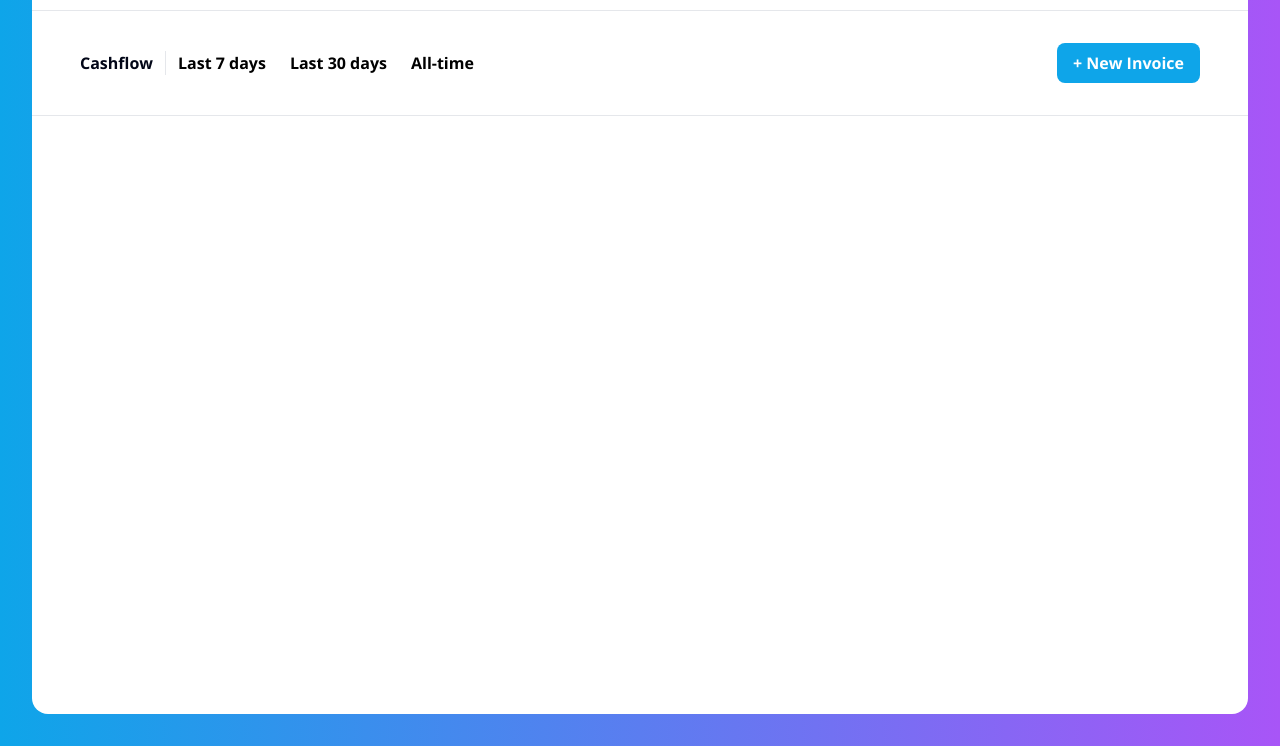
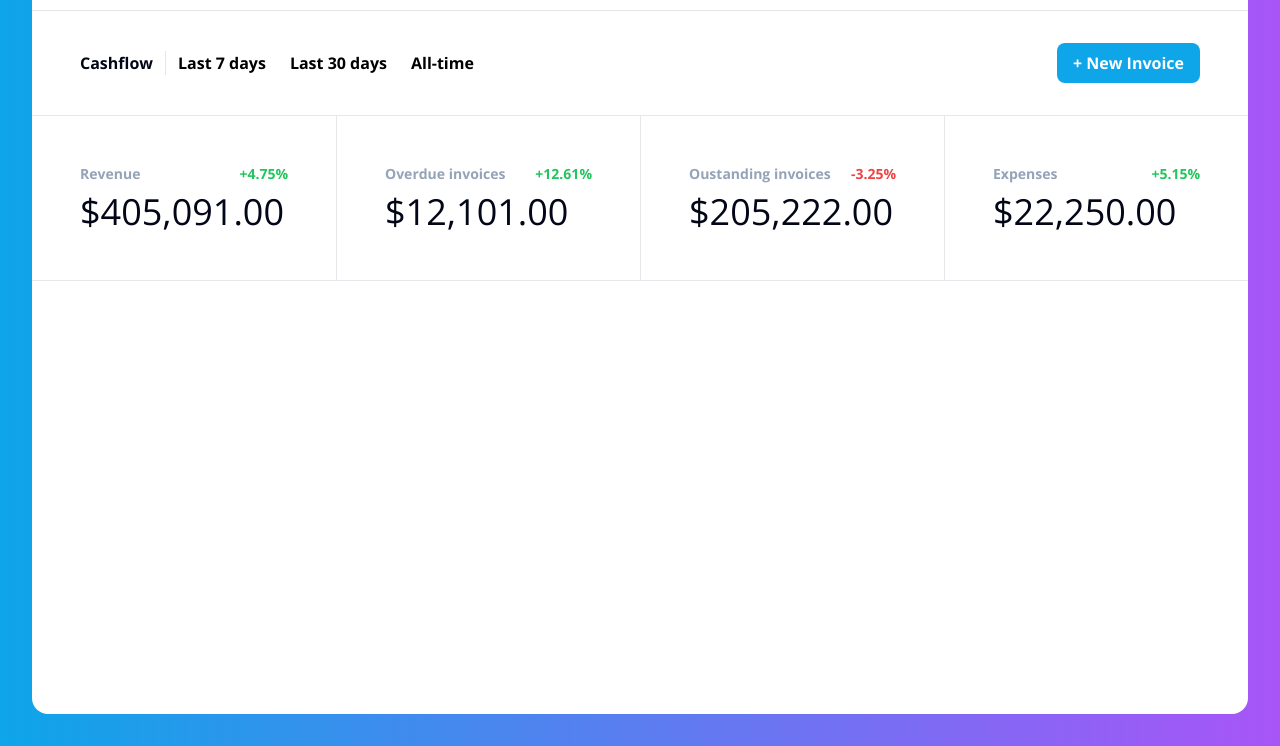
Before and after one commit to VenlaineBenjamin/saasy-dyma, a website: page src/index.html in a window 1280 px wide. Shown: the part 118-864 px from the top of the page. Drawn offline with nearby package versions, Linux system fonts and the light colour scheme.

Commit message:
ajout de la section chiffre

```diff
--- a/src/index.html
+++ b/src/index.html
@@ -54,6 +54,35 @@
           + New Invoice
         </button>
       </div>
-    </div>
+      <div class="mb-12 grid grid-cols-4 divide-x border-b">
+        <div class="p-12 text-slate-400">
+          <div class="mb-2 flex justify-between text-sm font-bold">
+            <h4>Revenue</h4>
+            <p class="text-green-500">+4.75%</p>
+          </div>
+          <p class="text-4xl text-slate-950">$405,091.00</p>
+        </div>
+        <div class="p-12 text-slate-400">
+          <div class="mb-2 flex justify-between text-sm font-bold">
+            <h4>Overdue invoices</h4>
+            <p class="text-green-500">+12.61%</p>
+          </div>
+          <p class="text-4xl text-slate-950">$12,101.00</p>
+        </div>
+        <div class="p-12 text-slate-400">
+          <div class="mb-2 flex justify-between text-sm font-bold">
+            <h4>Oustanding invoices</h4>
+            <p class="text-red-500">-3.25%</p>
+          </div>
+          <p class="text-4xl text-slate-950">$205,222.00</p>
+        </div>
+        <div class="p-12 text-slate-400">
+          <div class="mb-2 flex justify-between text-sm font-bold">
+            <h4>Expenses</h4>
+            <p class="text-green-500">+5.15%</p>
+          </div>
+          <p class="text-4xl text-slate-950">$22,250.00</p>
+        </div>
+      </div>
   </body>
 </html>
```
Also changed, not shown: src/output.css.
